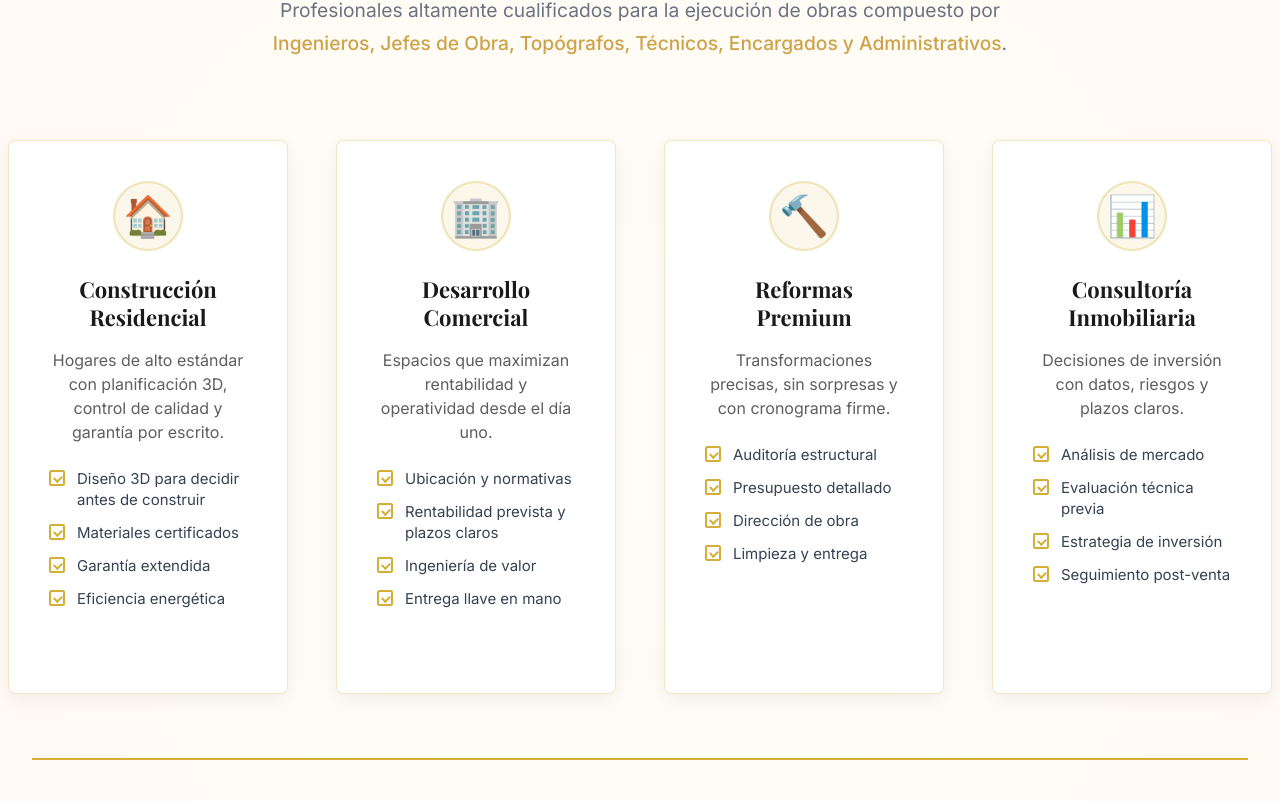
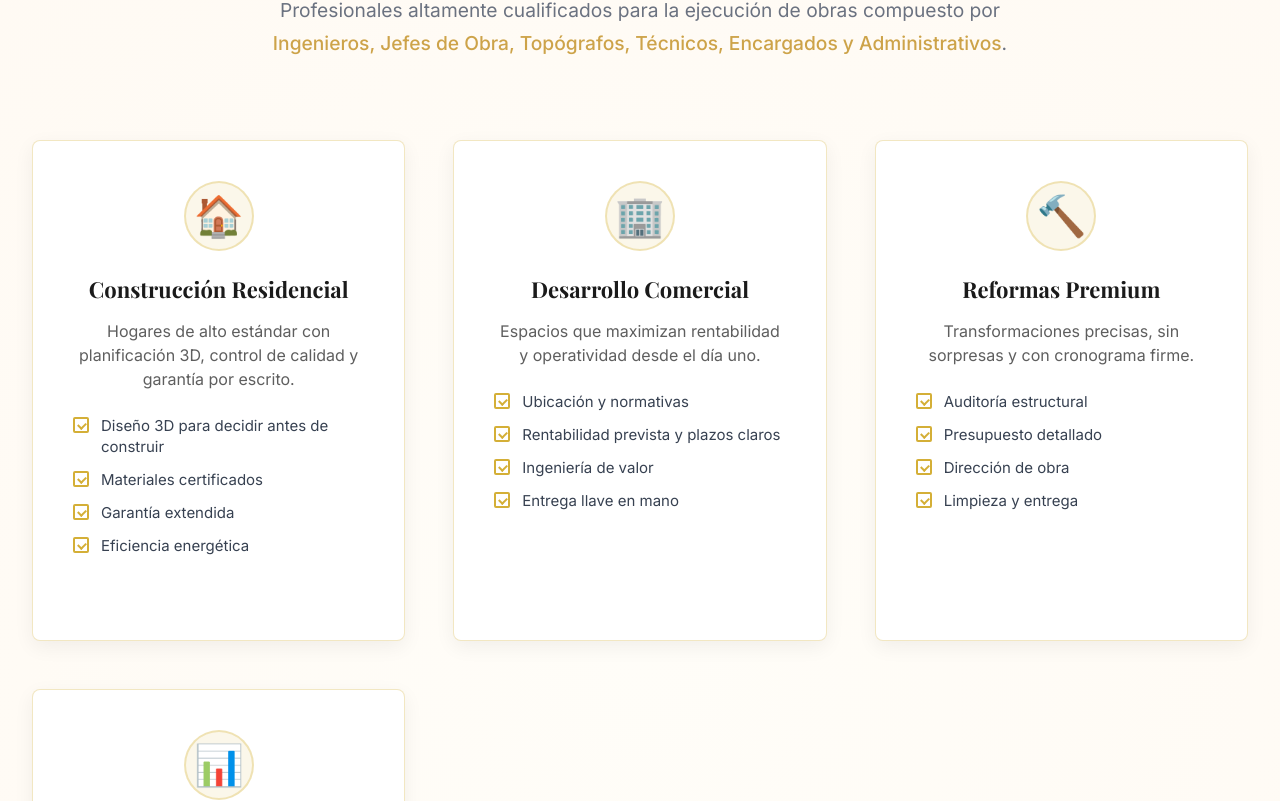
Before and after one commit to michelledijol/ramr-construcciones, a React (Vite) app: page / in a window 1280 px wide. Shown: the part 3059-3860 px from the top of the page. Built offline with nearby package versions, Linux system fonts and the light colour scheme.

Commit message:
fix: make Services component responsive with clamp() and auto-fit grid

```diff
--- a/src/components/Services.tsx
+++ b/src/components/Services.tsx
@@ -124,8 +124,8 @@ const Services = () => {
         {/* Grid de servicios consistente */}
         <div className="services-grid" style={{
           display: 'grid',
-          gridTemplateColumns: 'repeat(4, 280px)',
-          gap: '3rem',
+          gridTemplateColumns: 'repeat(auto-fit, minmax(280px, 1fr))',
+          gap: 'clamp(1.5rem, 4vw, 3rem)',
           justifyContent: 'center',
           marginBottom: '4rem'
         }}>
@@ -136,8 +136,8 @@ const Services = () => {
               style={{
                 background: 'white',
                 borderRadius: '8px',
-                padding: '2.5rem',
-                minHeight: '480px',
+                padding: 'clamp(1.5rem, 4vw, 2.5rem)',
+                minHeight: 'clamp(400px, 50vh, 480px)',
                 boxShadow: '0 6px 20px rgba(0,0,0,.06)',
                 transition: 'all 0.3s ease',
                 border: '1px solid rgba(212,175,55,0.3)',
```
